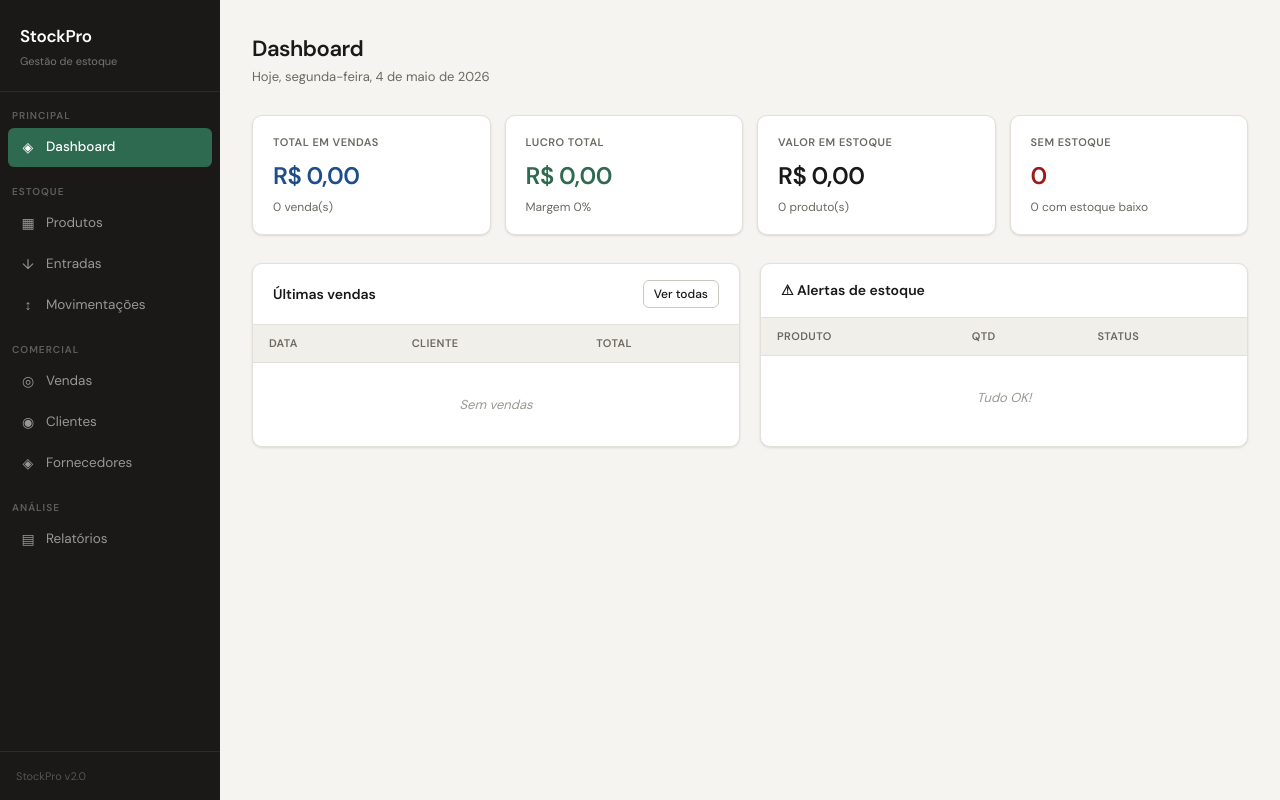
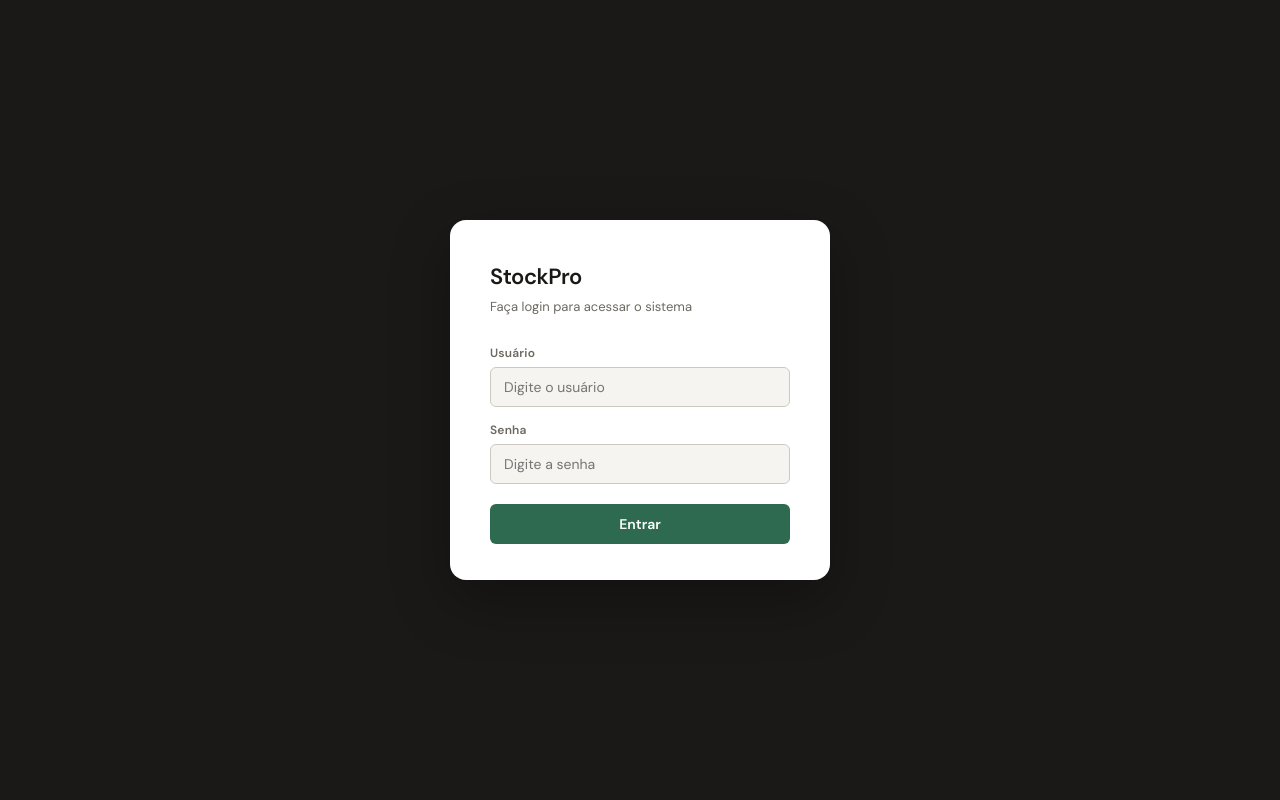
Before and after one commit to nicolasmanysribeiro-ui/meu-estoque1, a plain HTML site: page index.html in a window 1280 px wide. Drawn offline with Linux system fonts and the light colour scheme.

Commit message:
Update index.html

```diff
--- a/index.html
+++ b/index.html
@@ -37,6 +37,21 @@
 *, *::before, *::after { box-sizing: border-box; margin: 0; padding: 0; }
 html, body { height: 100%; }
 body { font-family: var(--font); background: var(--bg); color: var(--text); font-size: 14px; line-height: 1.5; }
+
+/* LOGIN */
+.login-screen { position: fixed; inset: 0; background: var(--text); display: flex; align-items: center; justify-content: center; z-index: 9999; }
+.login-box { background: #fff; border-radius: 16px; padding: 40px 40px 36px; width: 100%; max-width: 380px; box-shadow: 0 20px 60px rgba(0,0,0,0.3); }
+.login-logo { margin-bottom: 28px; }
+.login-logo h1 { font-size: 22px; font-weight: 600; color: var(--text); letter-spacing: -0.5px; }
+.login-logo p { font-size: 13px; color: var(--text2); margin-top: 4px; }
+.login-field { display: flex; flex-direction: column; gap: 5px; margin-bottom: 14px; }
+.login-field label { font-size: 12px; font-weight: 600; color: var(--text2); letter-spacing: 0.2px; }
+.login-field input { font-family: var(--font); font-size: 14px; background: var(--bg); border: 1px solid var(--border2); border-radius: var(--radius-sm); padding: 10px 13px; color: var(--text); transition: border-color 0.15s; width: 100%; }
+.login-field input:focus { outline: none; border-color: var(--accent); box-shadow: 0 0 0 3px rgba(45,106,79,0.12); }
+.login-btn { width: 100%; padding: 11px; background: var(--accent); color: #fff; border: none; border-radius: var(--radius-sm); font-size: 14px; font-weight: 600; cursor: pointer; font-family: var(--font); margin-top: 6px; transition: background 0.15s; }
+.login-btn:hover { background: var(--accent-text); }
+.login-error { background: var(--red-light); color: var(--red); border: 1px solid #fca5a5; border-radius: var(--radius-sm); padding: 10px 13px; font-size: 13px; margin-top: 12px; display: none; }
+.login-error.show { display: block; }
 
 /* LAYOUT */
 .app { display: flex; height: 100vh; overflow: hidden; }
@@ -173,7 +188,27 @@ textarea { resize: vertical; min-height: 72px; }
 </head>
 <body>
 
-<div class="app">
+<!-- TELA DE LOGIN -->
+<div class="login-screen" id="login-screen">
+  <div class="login-box">
+    <div class="login-logo">
+      <h1>StockPro</h1>
+      <p>Faça login para acessar o sistema</p>
+    </div>
+    <div class="login-field">
+      <label>Usuário</label>
+      <input type="text" id="login-user" placeholder="Digite o usuário" onkeydown="if(event.key==='Enter')document.getElementById('login-pass').focus()">
+    </div>
+    <div class="login-field">
+      <label>Senha</label>
+      <input type="password" id="login-pass" placeholder="Digite a senha" onkeydown="if(event.key==='Enter')fazerLogin()">
+    </div>
+    <button class="login-btn" onclick="fazerLogin()">Entrar</button>
+    <div class="login-error" id="login-error">Usuário ou senha incorretos. Tente novamente.</div>
+  </div>
+</div>
+
+<div class="app" id="app-main" style="display:none">
   <!-- SIDEBAR -->
   <nav class="sidebar">
     <div class="sidebar-logo">
@@ -192,7 +227,10 @@ textarea { resize: vertical; min-height: 72px; }
     <div class="nav-item" onclick="goto('fornecedores')"><span class="ico">◈</span><span>Fornecedores</span></div>
     <div class="sidebar-section">Análise</div>
     <div class="nav-item" onclick="goto('relatorio')"><span class="ico">▤</span><span>Relatórios</span></div>
-    <div class="sidebar-bottom"><p>StockPro v2.0</p></div>
+    <div class="sidebar-bottom">
+      <p style="margin-bottom:8px">StockPro v2.0</p>
+      <button onclick="sair()" style="width:100%;padding:7px;background:rgba(255,255,255,0.07);border:1px solid rgba(255,255,255,0.12);border-radius:6px;color:rgba(255,255,255,0.5);font-size:12px;cursor:pointer;font-family:var(--font)">Sair da conta</button>
+    </div>
   </nav>
 
   <div class="main">
@@ -835,6 +873,42 @@ function renderRelatorio(){
   rest.innerHTML=db.produtos.length?db.produtos.map(p=>`<tr><td>${p.nome}</td><td>${p.qtd}</td><td>${fmt(p.custo)}</td><td style="font-weight:500">${fmt(p.custo*p.qtd)}</td></tr>`).join(''):'<tr class="empty-row"><td colspan="4">Sem produtos</td></tr>';
 }
 
+// ===== LOGIN =====
+const LOGIN_USER = 'admin';
+const LOGIN_PASS = 'estoque123';
+
+function fazerLogin() {
+  const u = document.getElementById('login-user').value.trim();
+  const p = document.getElementById('login-pass').value;
+  const erro = document.getElementById('login-error');
+  if (u === LOGIN_USER && p === LOGIN_PASS) {
+    sessionStorage.setItem('logado', '1');
+    document.getElementById('login-screen').style.display = 'none';
+    document.getElementById('app-main').style.display = 'flex';
+    renderDash();
+  } else {
+    erro.classList.add('show');
+    document.getElementById('login-pass').value = '';
+    document.getElementById('login-pass').focus();
+  }
+}
+
+function sair() {
+  if (!confirm('Deseja sair do sistema?')) return;
+  sessionStorage.removeItem('logado');
+  document.getElementById('app-main').style.display = 'none';
+  document.getElementById('login-screen').style.display = 'flex';
+  document.getElementById('login-user').value = '';
+  document.getElementById('login-pass').value = '';
+  document.getElementById('login-error').classList.remove('show');
+}
+
+// Verificar se já está logado
+if (sessionStorage.getItem('logado') === '1') {
+  document.getElementById('login-screen').style.display = 'none';
+  document.getElementById('app-main').style.display = 'flex';
+}
+
 // ===== INIT =====
 document.getElementById('dash-date').textContent='';
 renderDash();
```
